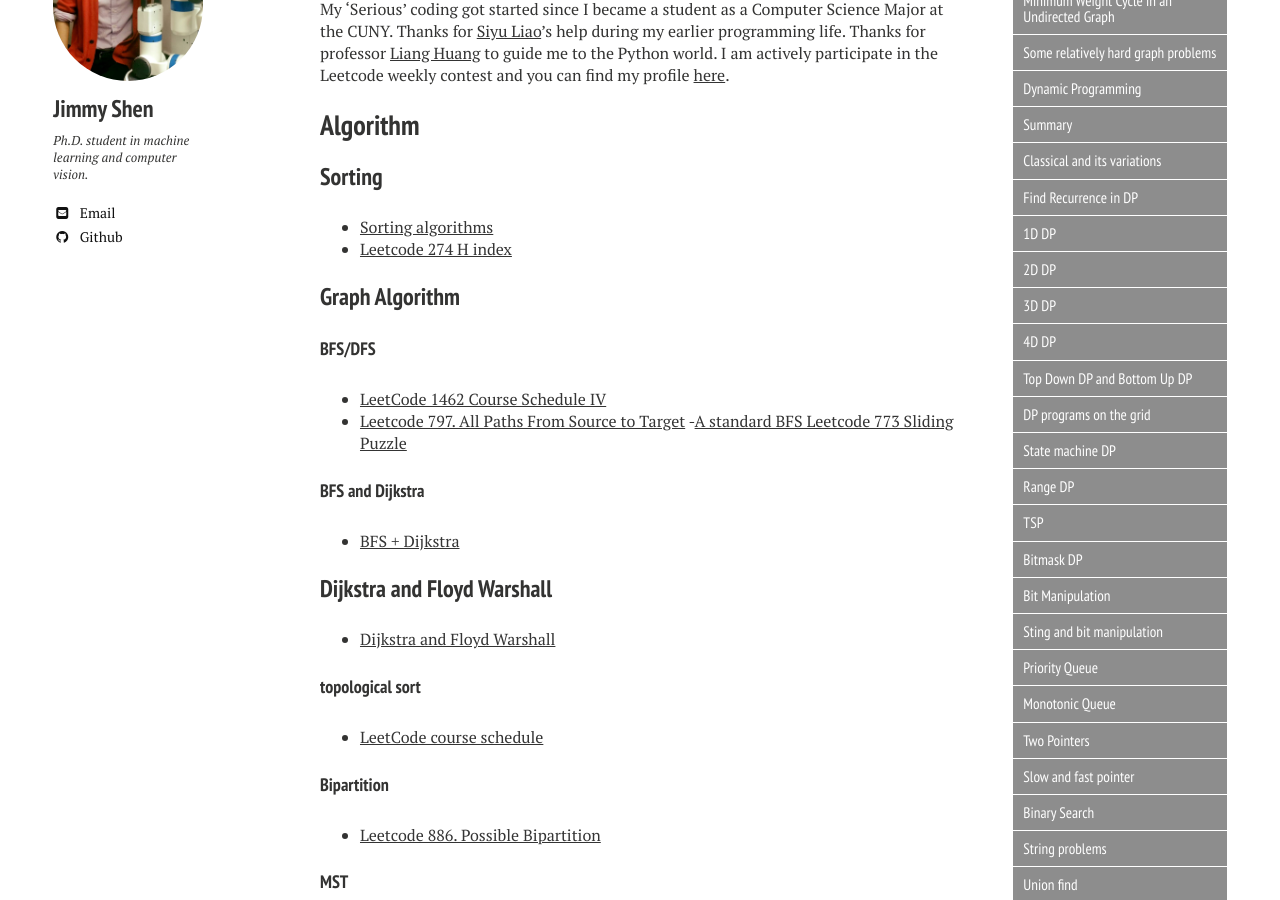
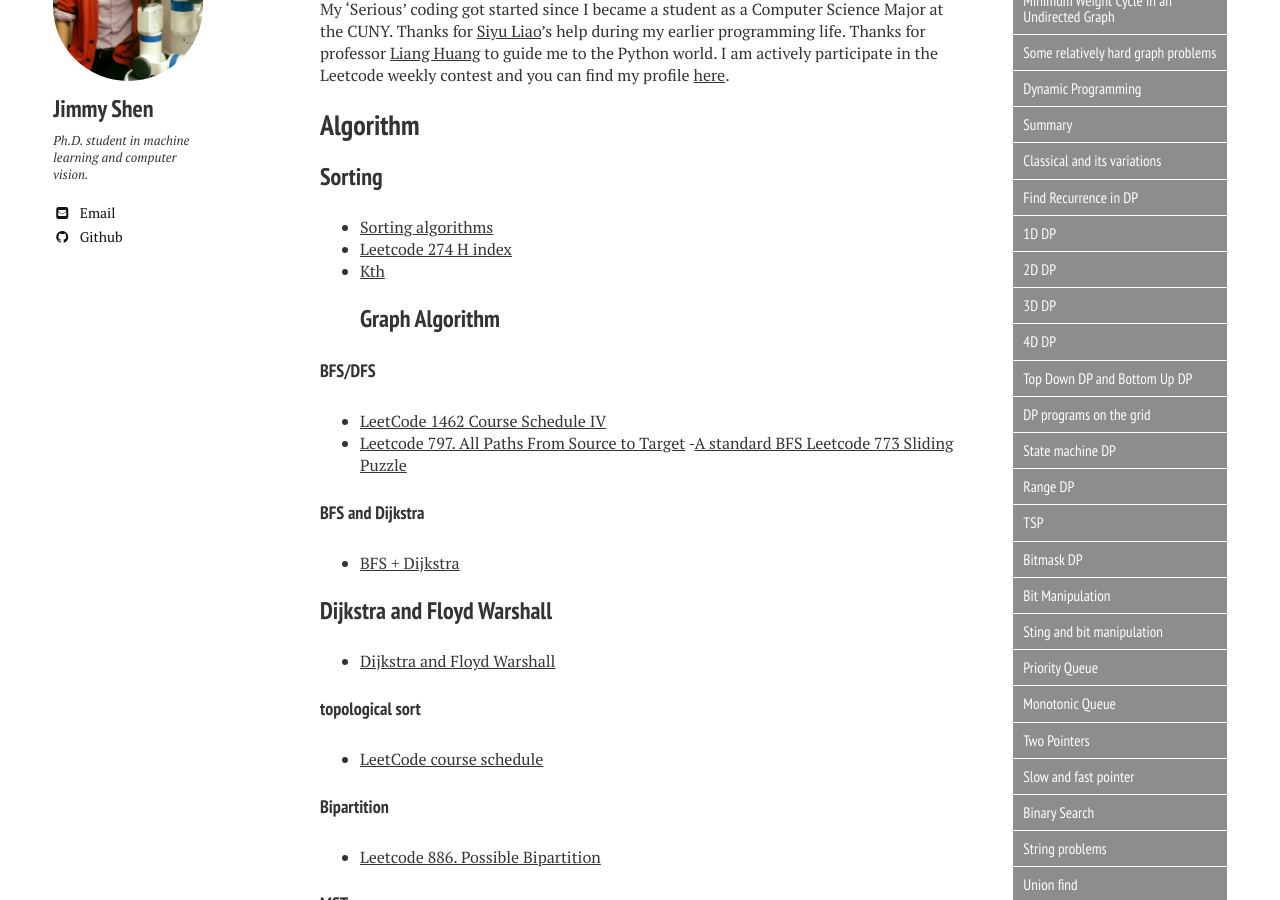
Before and after one commit to xiaokeshen/xiaokeshen.github.io, a Jekyll site: the page built from blog/index.md, in a window 1280 px wide and 900 px high, scrolled down 564 px. Built offline with Jekyll 4.4.1, drawn with Linux system fonts in a browser that asks for light colours; nearby versions of some CDN libraries.

Commit message:
add one more blog

```diff
--- a/blog/index.md
+++ b/blog/index.md
@@ -26,7 +26,7 @@ My 'Serious' coding got started since I became a student as a Computer Science M
 ### Sorting
 - [Sorting algorithms](https://medium.com/@jim.morris.shen/sorting-algorithms-fa9bf8b4e859?source=friends_link&sk=43bc5d87e56ad8bea30ef1cb75ef5aa9)
 - [Leetcode 274 H index](https://medium.com/@jim.morris.shen/leetcode-274-h-index-8c6e6802b385?source=friends_link&sk=8908c9aa0b0611b97f258c612f999a89)
-
+- [Kth](https://medium.com/@jim.morris.shen/kth-problems-2a16b3feb2be?sk=1244ac25c7a4a8cc40b00b1c376644c2)
 ### Graph Algorithm
 
 #### BFS/DFS
```
